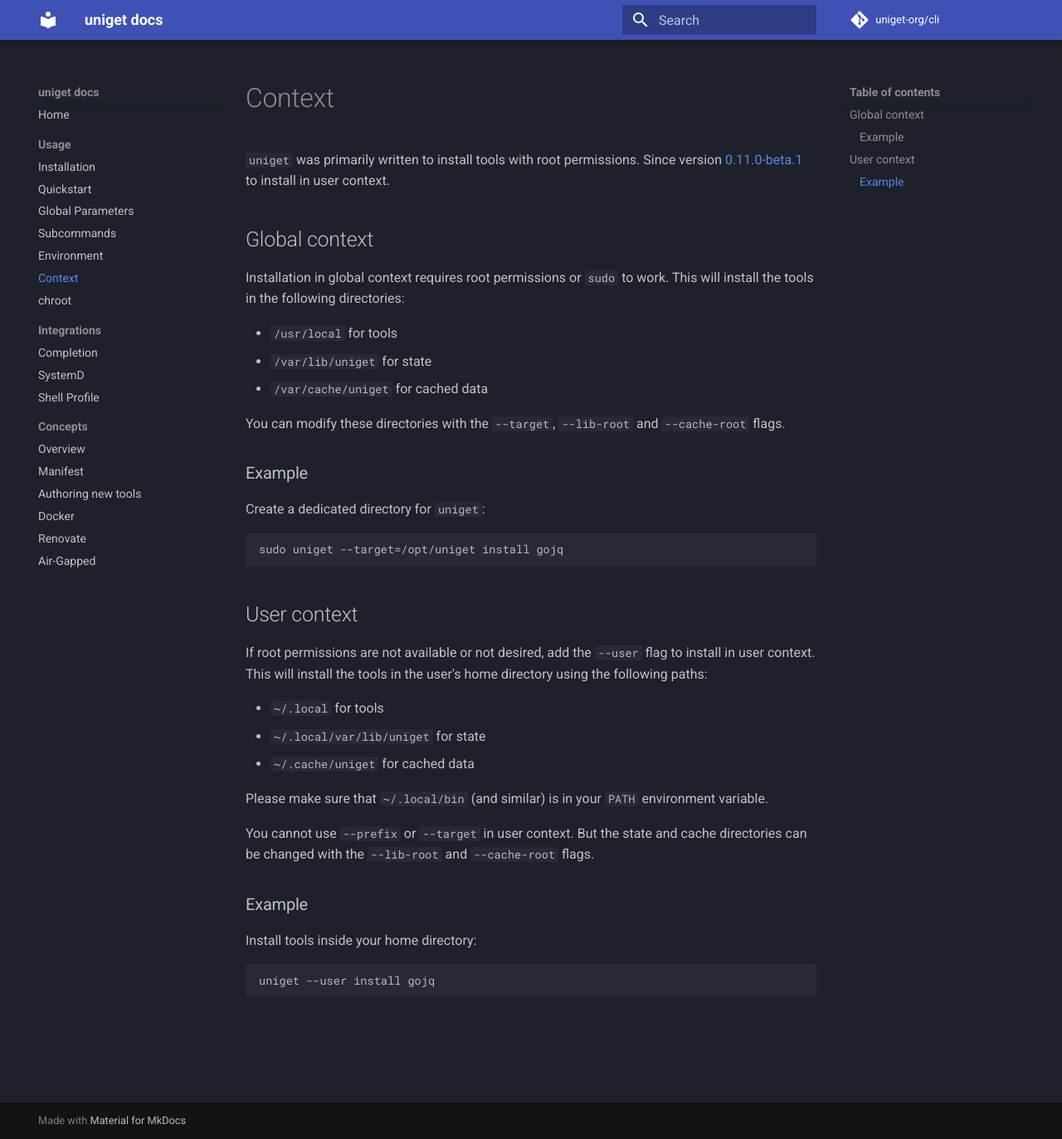
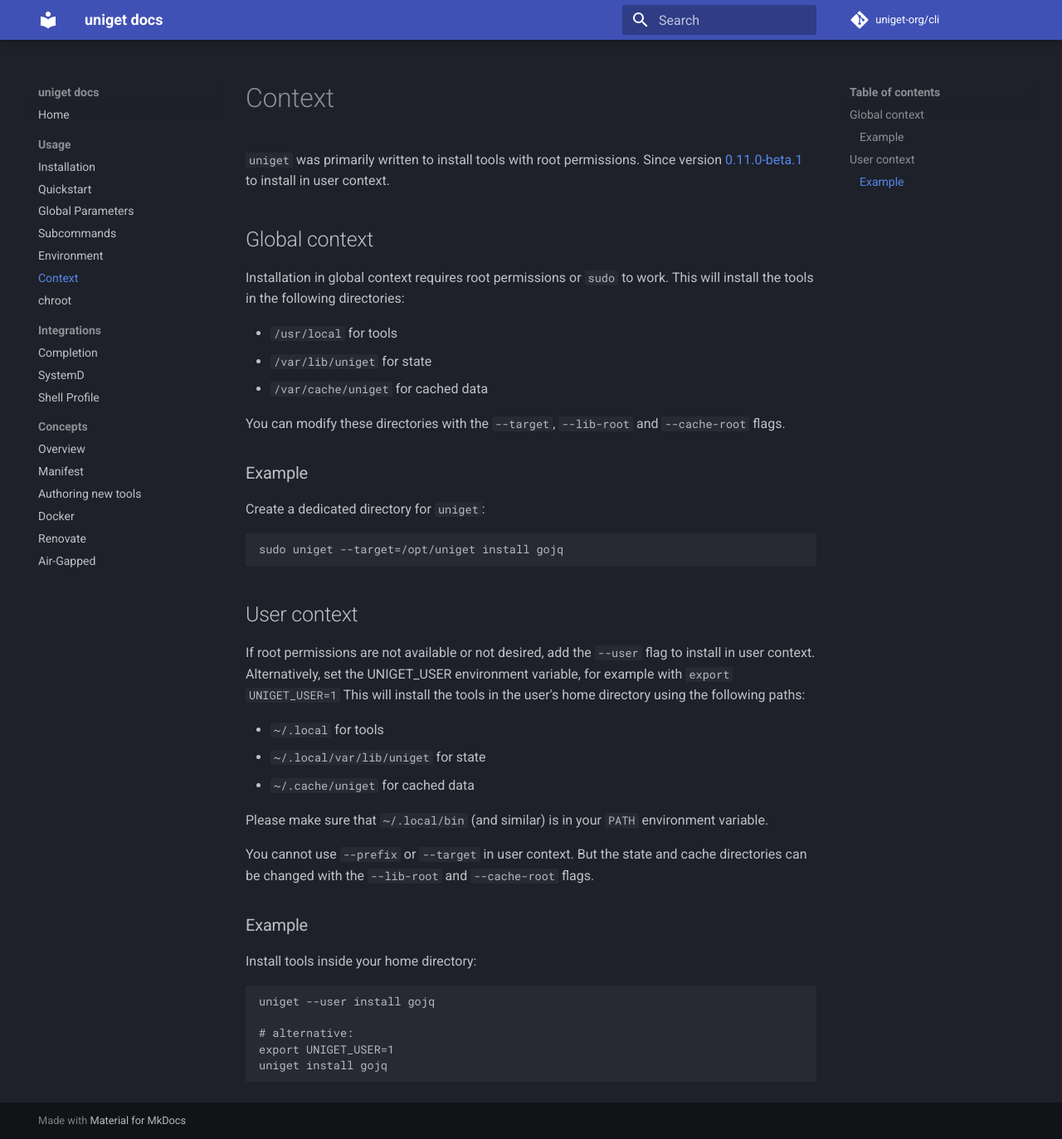
Before and after one commit to uniget-org/docs.uniget.dev, an MkDocs documentation site: the page built from docs/context.md, in a window 1280 px wide and 1373 px high. Shown: the whole window at 83% size. Built offline with MkDocs 1.6.1 and Material for MkDocs 9.7.7, drawn with Linux system fonts in a browser that asks for light colours; comment, search, counter and statistics services are not loaded.

Commit message:
feat: add UNIGET_USER to context docs

````diff
--- a/docs/context.md
+++ b/docs/context.md
@@ -22,7 +22,8 @@ sudo uniget --target=/opt/uniget install gojq
 
 ## User context
 
-If root permissions are not available or not desired, add the `--user` flag to install in user context. This will install the tools in the user's home directory using the following paths:
+If root permissions are not available or not desired, add the `--user` flag to install in user context. Alternatively, set the UNIGET_USER environment variable, for example with `export UNIGET_USER=1`
+This will install the tools in the user's home directory using the following paths:
 
 - `~/.local` for tools
 - `~/.local/var/lib/uniget` for state
@@ -38,4 +39,8 @@ Install tools inside your home directory:
 
 ```bash
 uniget --user install gojq
+
+# alternative:
+export UNIGET_USER=1
+uniget install gojq
 ```
````
